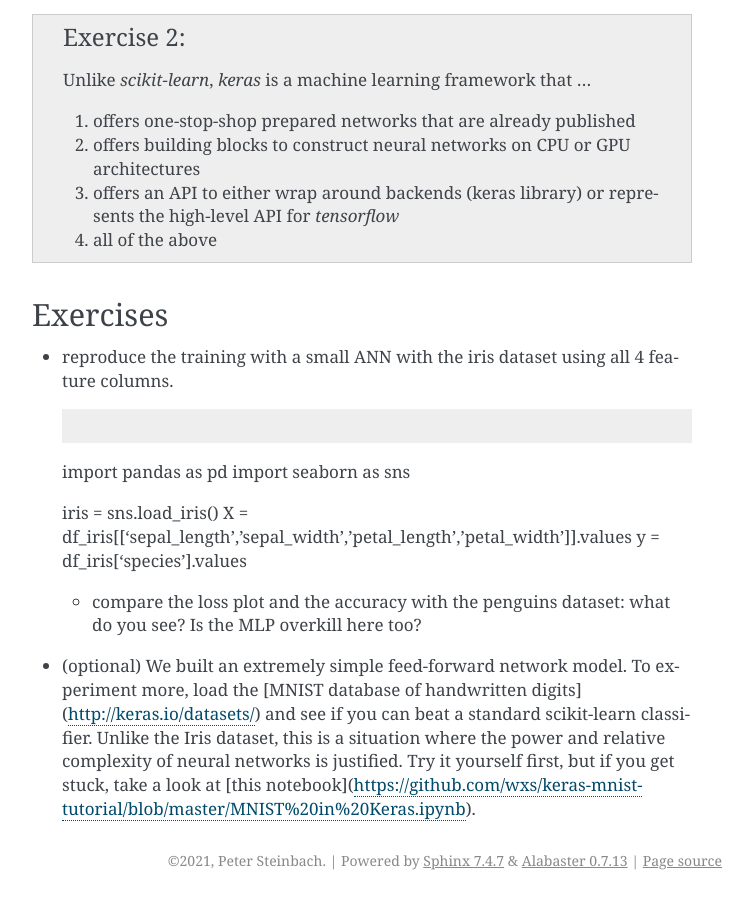
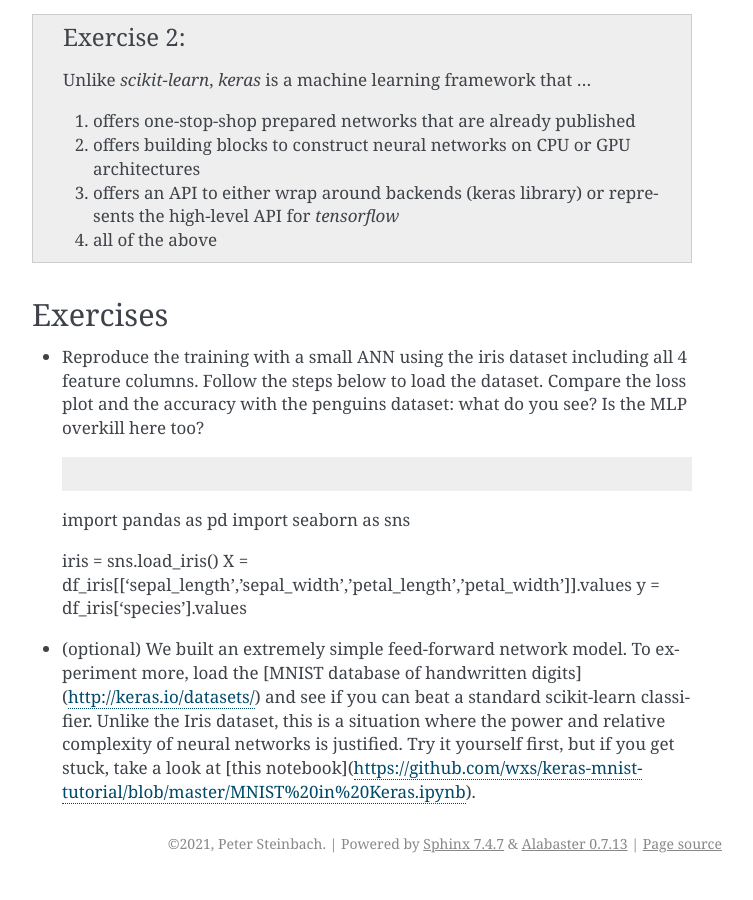
Before and after one commit to deeplearning540/deeplearning540.github.io, a Sphinx documentation site: the page built from source/lesson05/content.rst, in a window 1280 px wide and 900 px high, scrolled down 1091 px. Shown: the whole window, without its empty margins (388-1141 px from the left). Built offline with Sphinx 7.4.7, drawn with Linux system fonts in a browser that asks for light colours.

Commit message:
wording fix for lesson 05

```diff
--- a/source/lesson05/content.rst
+++ b/source/lesson05/content.rst
@@ -48,7 +48,7 @@ Check your Learning
 Exercises
 =========
 
-* reproduce the training with a small ANN with the iris dataset using all 4 feature columns.
+* Reproduce the training with a small ANN using the iris dataset including all 4 feature columns. Follow the steps below to load the dataset. Compare the loss plot and the accuracy with the penguins dataset: what do you see? Is the MLP overkill here too?
 
   .. code-block:: python
 
@@ -59,6 +59,5 @@ Exercises
   X = df_iris[['sepal_length','sepal_width','petal_length','petal_width']].values
   y = df_iris['species'].values
 
-  * compare the loss plot and the accuracy with the penguins dataset: what do you see? Is the MLP overkill here too?
 
 * (optional) We built an extremely simple feed-forward network model. To experiment more, load the [MNIST database of handwritten digits](http://keras.io/datasets/) and see if you can beat a standard scikit-learn classifier. Unlike the Iris dataset, this is a situation where the power and relative complexity of neural networks is justified. Try it yourself first, but if you get stuck, take a look at [this notebook](https://github.com/wxs/keras-mnist-tutorial/blob/master/MNIST%20in%20Keras.ipynb).
```
